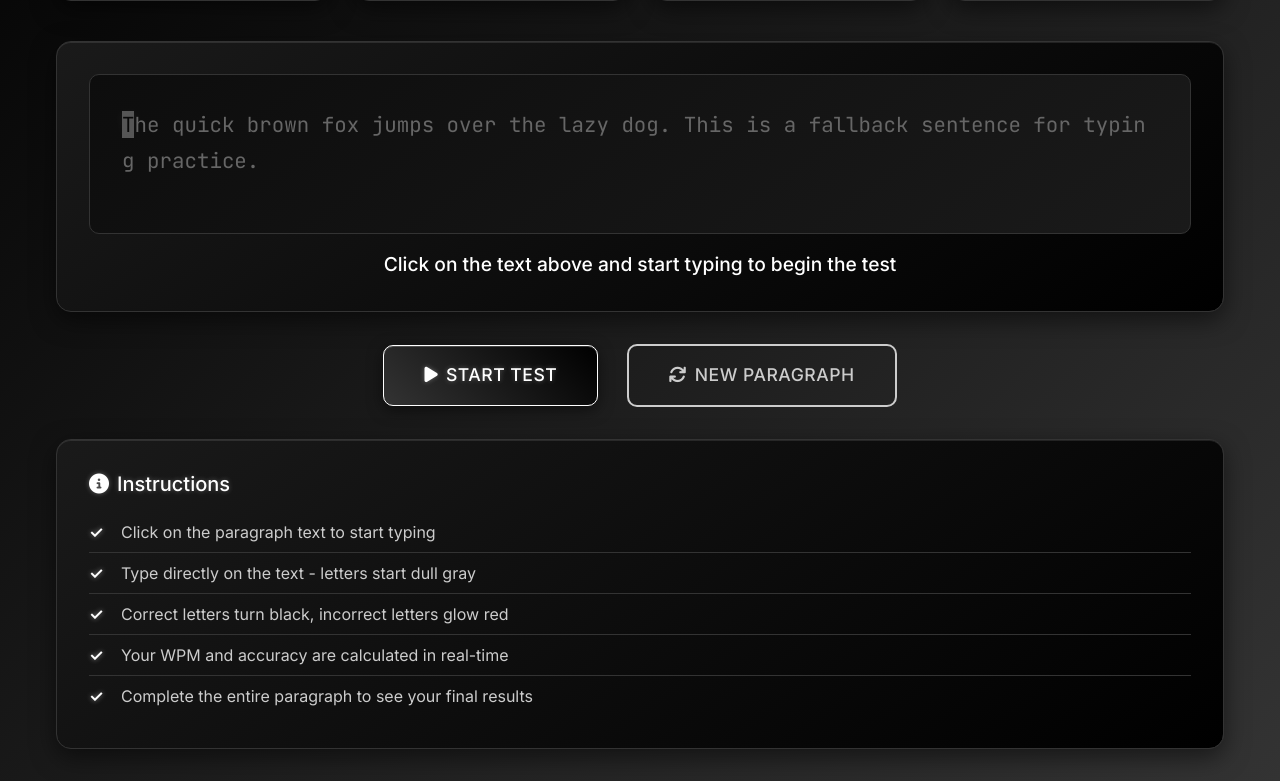
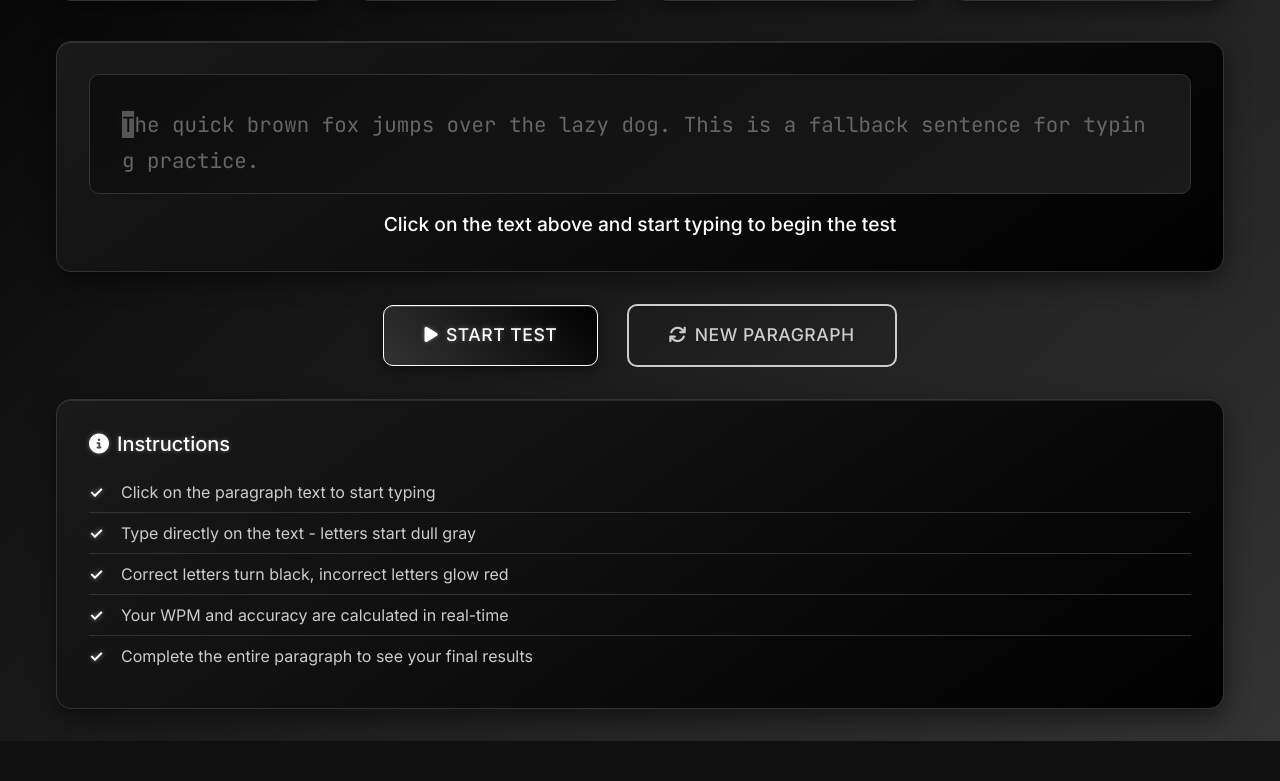
Before and after one commit to Sharath9281/Typing-speed-Tester, a Flask app: page / in a window 1280 px wide. Shown: the part 367-1148 px from the top of the page. After the commit the page ends 1108 px from the top, so only its background shows below. Run offline with Flask 3, Linux system fonts and the light colour scheme; data that the repository does not hold is empty.

Commit message:
Make the text box automatically adjust its size to fit the displayed text
Implement dynamic height adjustment for the text display area based on content length using JavaScript and CSS.

Replit-Commit-Author: Agent
Replit-Commit-Session-Id: 7a77e04a-0de0-4b14-93cf-b8027f538ad0
Replit-Commit-Screenshot-Url: https://storage.googleapis.com/screenshot-production-us-central1/92210d53-a436-435a-817f-dc07a159e60c/147f829a-eb0e-4d42-affe-a4b669be6312.jpg

```diff
--- a/static/css/style.css
+++ b/static/css/style.css
@@ -96,12 +96,12 @@ header p {
     background: linear-gradient(145deg, #0d0d0d, #1a1a1a);
     border-radius: 10px;
     border: 1px solid var(--border-color);
-    min-height: 100px;
-    max-height: 160px;
+    min-height: 80px;
+    max-height: 250px;
     position: relative;
     cursor: text;
     outline: none;
-    transition: border-color 0.3s ease, height 0.3s ease, min-height 0.3s ease;
+    transition: border-color 0.3s ease, height 0.4s ease, min-height 0.4s ease;
     word-wrap: break-word;
     overflow-wrap: break-word;
     white-space: normal;
@@ -380,8 +380,8 @@ header p {
         font-size: 1.2rem;
         padding: 1.5rem;
         line-height: 1.7;
-        min-height: 100px;
-        max-height: 150px;
+        min-height: 70px;
+        max-height: 200px;
     }
 
     .lead {
@@ -417,8 +417,8 @@ header p {
         font-size: 1rem;
         padding: 1rem;
         line-height: 1.5;
-        min-height: 90px;
-        max-height: 130px;
+        min-height: 60px;
+        max-height: 160px;
     }
 
     .lead {
--- a/static/js/typing-test.js
+++ b/static/js/typing-test.js
@@ -42,8 +42,9 @@ class TypingTest {
 
     async loadNewParagraph() {
         try {
-            // Reset text display for loading
+            // Reset text display for loading with initial height
             this.textDisplay.style.height = '120px';
+            this.textDisplay.style.minHeight = '120px';
             this.textDisplay.style.display = 'flex';
             this.textDisplay.style.alignItems = 'center';
             this.textDisplay.style.justifyContent = 'center';
@@ -61,6 +62,8 @@ class TypingTest {
             this.resetStats();
         } catch (error) {
             console.error('Error loading paragraph:', error);
+            this.textDisplay.style.height = '120px';
+            this.textDisplay.style.minHeight = '120px';
             this.textDisplay.innerHTML = `
                 <div class="text-center py-5">
                     <i class="fas fa-exclamation-triangle fa-2x text-warning"></i>
@@ -86,28 +89,51 @@ class TypingTest {
     }
 
     adjustBoxHeight() {
-        // Temporarily reset styles to measure content naturally
-        this.textDisplay.style.height = 'auto';
-        this.textDisplay.style.minHeight = 'auto';
-
-        // Force a reflow to get accurate measurements
-        this.textDisplay.offsetHeight;
+        // Create a temporary element to measure text height accurately
+        const tempElement = document.createElement('div');
+        tempElement.style.cssText = `
+            position: absolute;
+            visibility: hidden;
+            white-space: normal;
+            word-wrap: break-word;
+            overflow-wrap: break-word;
+            font-family: ${window.getComputedStyle(this.textDisplay).fontFamily};
+            font-size: ${window.getComputedStyle(this.textDisplay).fontSize};
+            line-height: ${window.getComputedStyle(this.textDisplay).lineHeight};
+            width: ${this.textDisplay.offsetWidth - 64}px;
+            padding: 2rem;
+        `;
+        tempElement.textContent = this.originalText;
+        document.body.appendChild(tempElement);
 
         // Get the natural height needed for the content
-        const contentHeight = this.textDisplay.scrollHeight;
-        const computedStyle = window.getComputedStyle(this.textDisplay);
-        const paddingTop = parseFloat(computedStyle.paddingTop);
-        const paddingBottom = parseFloat(computedStyle.paddingBottom);
-        const totalPadding = paddingTop + paddingBottom;
+        const contentHeight = tempElement.offsetHeight;
 
-        // Calculate optimal height to fit content with some extra space
-        const optimalHeight = contentHeight + totalPadding + 30;
+        // Clean up temporary element
+        document.body.removeChild(tempElement);
 
-        // Set constraints for minimum and maximum heights
-        const minHeight = 100;
-        const maxHeight = 160;
+        // Calculate optimal height with some breathing room
+        const optimalHeight = contentHeight + 40;
 
-        // Apply the calculated height within constraints
+        // Set dynamic constraints based on content length
+        const textLength = this.originalText.length;
+        let minHeight, maxHeight;
+
+        if (textLength < 100) {
+            minHeight = 80;
+            maxHeight = 120;
+        } else if (textLength < 150) {
+            minHeight = 100;
+            maxHeight = 150;
+        } else if (textLength < 200) {
+            minHeight = 120;
+            maxHeight = 180;
+        } else {
+            minHeight = 140;
+            maxHeight = 220;
+        }
+
+        // Apply the calculated height within dynamic constraints
         const finalHeight = Math.max(minHeight, Math.min(maxHeight, optimalHeight));
 
         this.textDisplay.style.height = finalHeight + 'px';
```
Also changed, not shown: replit.md (+2 -1 lines).
